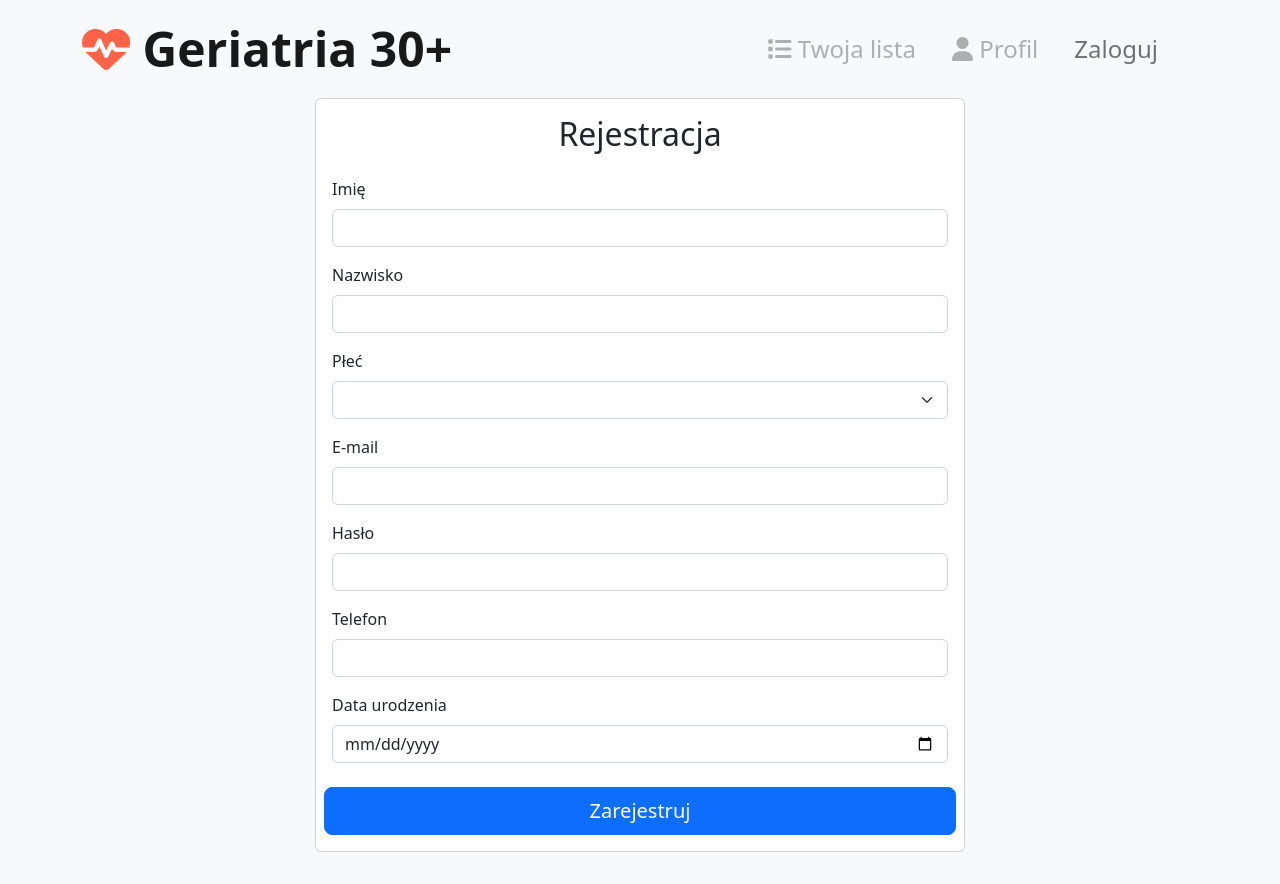
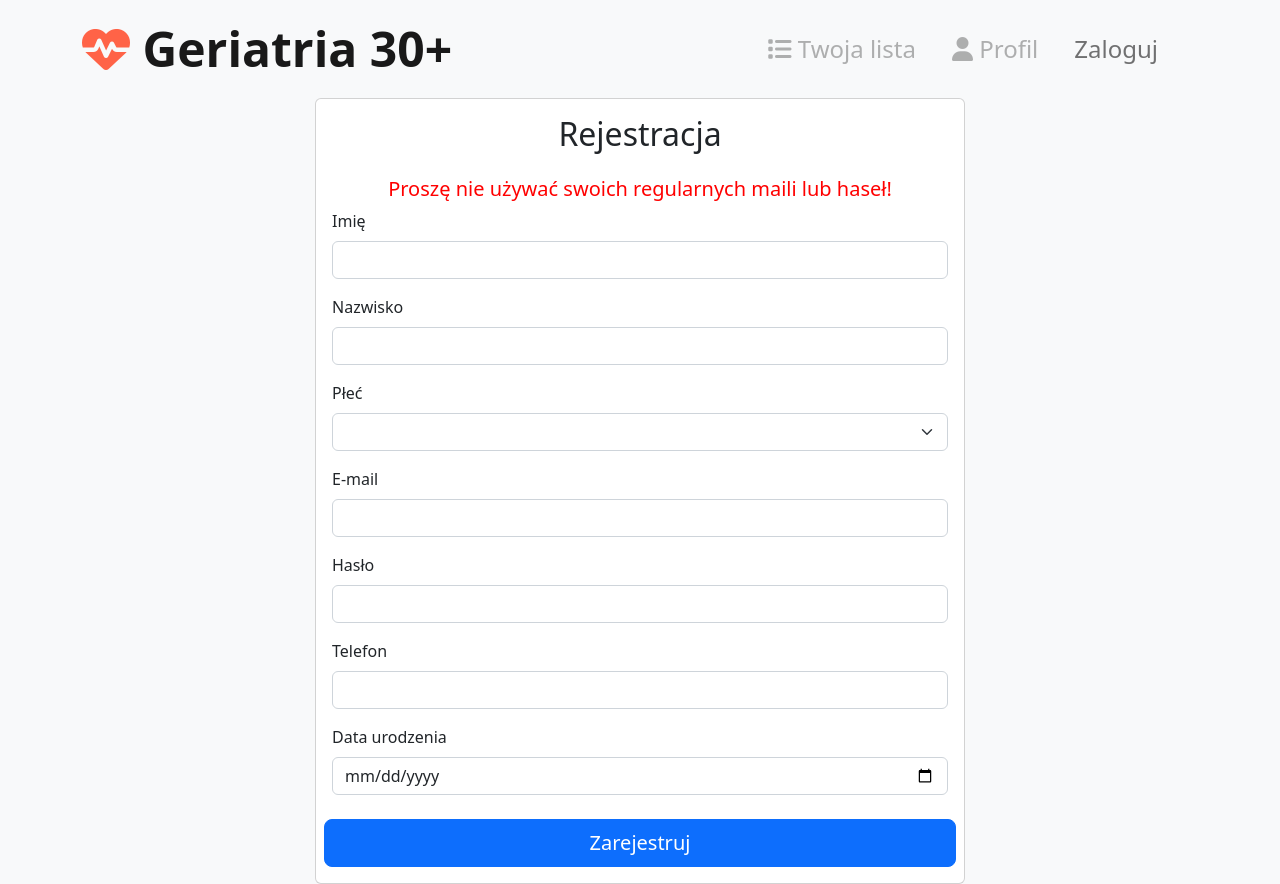
Before and after one commit to Pitura/geriatria30plus, a React (Create React App) app: page /register in a window 1280 px wide. Before the commit the page ends 852 px from the top, so only its background shows below. Built offline with nearby package versions, Linux system fonts and the light colour scheme; no server answers.

Commit message:
looking good

```diff
--- a/src/components/LP/Register.js
+++ b/src/components/LP/Register.js
@@ -47,6 +47,7 @@ function Register() {
                 <Card className='w-100' style={{maxWidth:'650px'}}>
                     <Card.Body>
                         <h2 className="text-center mb-4">Rejestracja</h2>
+                        <h5 style={{color:'red', textAlign:'center'}}>Proszę nie używać swoich regularnych maili lub haseł!</h5>
                         <form className='row g-3' onSubmit={signUp}>
                             <div className='col-md-12'>
                                 <label htmlFor="firstName" className='form-label'>Imię</label>
--- a/src/components/Login.js
+++ b/src/components/Login.js
@@ -39,6 +39,7 @@ function Login() {
             <Card className='w-100' style={{maxWidth:'650px'}}>
                 <Card.Body >
                     <h2 className="text-center mb-4">Logowanie</h2>
+                    <h5 style={{color:'blue', textAlign:'center'}}>Przykładowe konto: maklowicz@gmail.com / 123123</h5>
                     <Form className='container' style={{height:''}} onSubmit={signIn} >
                         <Form.Group id='email' >
                             <Form.Label>Email</Form.Label>
```
